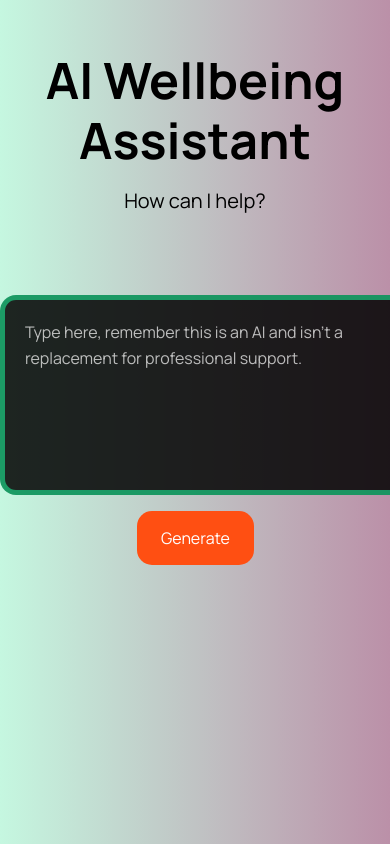
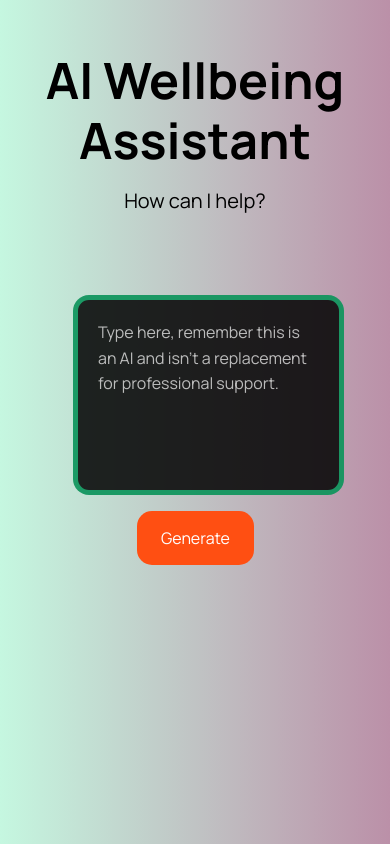
Before and after one commit to Kyronne/OpenAI-Assistant, a Next.js app: page / in a window 390 px wide. Built offline with nearby package versions, Linux system fonts and the light colour scheme.

Commit message:
Made responsive for smaller screens

```diff
--- a/pages/index.js
+++ b/pages/index.js
@@ -48,11 +48,11 @@ const Home = () => {
         </div>
         {/* Add this code here*/}
         <div className="prompt-container">
-          <textarea  className="prompt-box" type="text"
+          <div className="prompt-input"><textarea  className="prompt-box" type="text"
           placeholder="Type here, remember this is an AI and isn't a replacement for professional support."
           value={userInput}
-          onChange={onUserChangedText} />
-          <div className="prompt-buttons">
+          onChange={onUserChangedText} /> </div>
+        <div className="prompt-buttons">
             <a
               className={isGenerating ? 'generate-button loading' : 'generate-button'}
               onClick={callGenerateEndpoint} >
--- a/pages/styles.css
+++ b/pages/styles.css
@@ -1,9 +1,11 @@
 @import url('https://fonts.googleapis.com/css2?family=Manrope:wght@400;700;800&display=swap');
+
 
 body {
     margin: 0;
     padding: 0;
     font-family: 'Manrope', sans-serif;
+    width: 100%;
 }
 
 .root {
@@ -27,11 +29,10 @@ body {
     flex-flow: column nowrap;
     gap: 10px;
     height: fit-content;
-    max-width: 975px;
+    width: 100%;
     overflow: auto;
     padding: 50px;
     position: relative;
-    width: auto;
     gap: 64px;
 }
 
@@ -66,7 +67,6 @@ body {
 }
 
 .prompt-container {
-    place-content: flex-end center;
     align-items: center;
     display: flex;
     flex: 0 0 auto;
@@ -74,7 +74,15 @@ body {
     gap: 16px;
     height: min-content;
     padding: 0px;
-    width: min-content;
+
+}
+
+.prompt-input {
+    max-width: 100%;
+    place-content: center;
+    align-items: center;
+    position: relative;
+    padding: 0px;
 }
 
 .prompt-box {
@@ -90,13 +98,12 @@ body {
     border-radius: 16px;
     display: flex;
     flex: 0 0 auto;
-    flex-flow: column nowrap;
-    gap: 10px;
     height: 150px;
     overflow: hidden;
     padding: 20px;
     position: relative;
-    width: 610px;
+    width: 500px;
+    max-width: 90%;
     margin: auto;
     will-change: transform;
     overflow: auto;
@@ -290,42 +297,13 @@ textarea {
 
 }
 
-@media (min-width: 810px) and (max-width: 1199px) {
+
+
+@media screen and (max-width: 500px) {
     .container {
-        max-width: 600px;
+        max-width: 300px;
         width: 100%;
-    }
-
-    .prompt-container {
-        max-width: 600px;
-        width: 100%;
-    }
-
-    .prompt-box {
-        width: 100%;
-    }
-}
-
-@media (max-width: 809px) {
-    .container {
-        max-width: 500px;
-        width: 100%;
-    }
-
-    .prompt-container {
-        max-width: 500px;
-        width: 100%;
-    }
-
-    .prompt-box {
-        width: 100%;
-    }
-}
-
-@media (max-width: 600px) {
-    .container {
-        max-width: 400px;
-        width: 100%;
+        overflow-x: hidden;
     }
 
     .header-title h1 {
```
